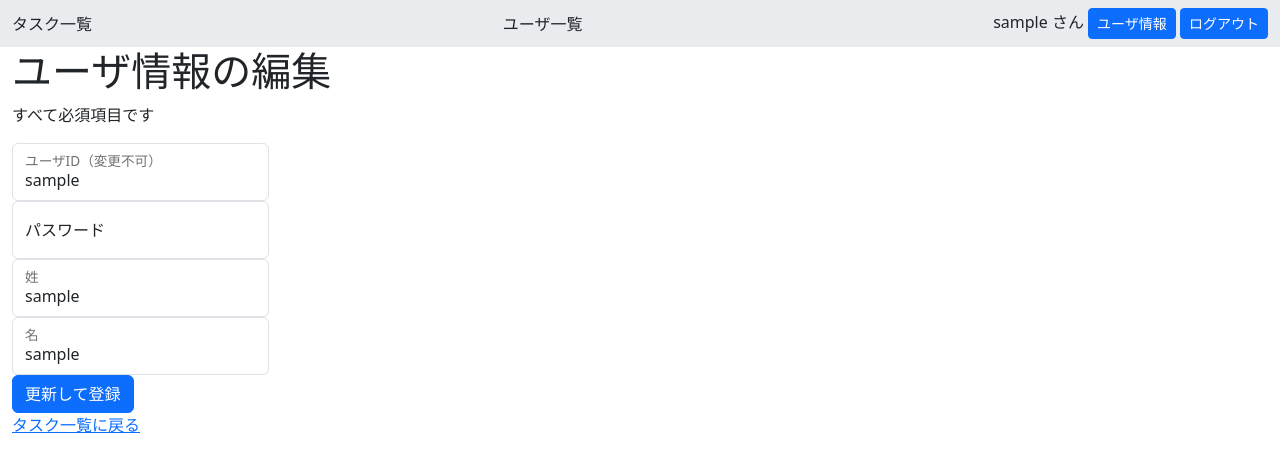
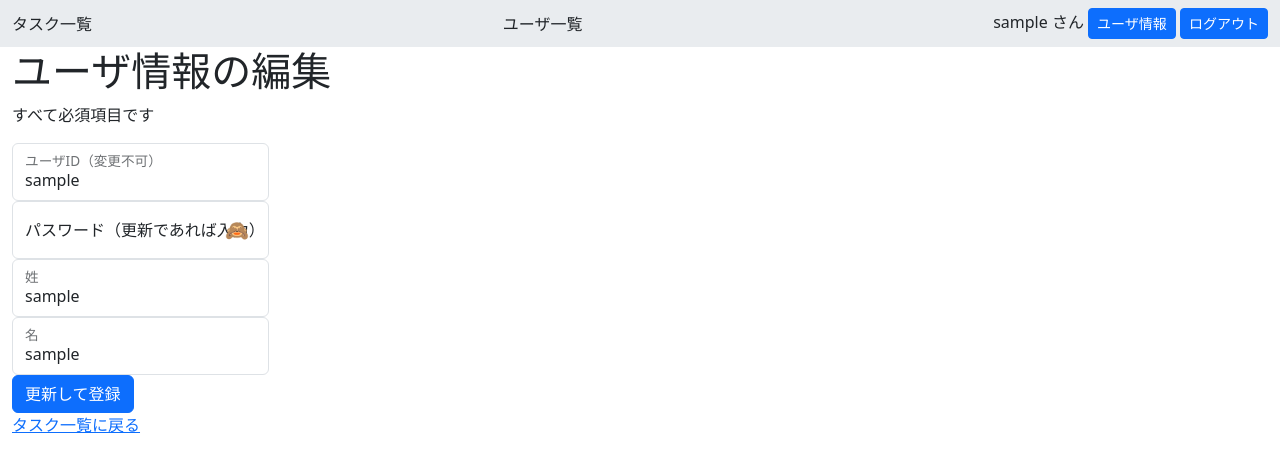
Before and after one commit to s25g2120/flask-face-app, a Flask app: page /update_user in a window 1280 px wide. Shown: the top 472 px of the page. Run offline with Flask 3, Linux system fonts and the light colour scheme; the visitor is signed in with stand-in values (Sample User, id 1).

Commit message:
11/18 ver3

```diff
--- a/app.py
+++ b/app.py
@@ -2,6 +2,7 @@ from flask import Flask, flash, redirect, render_template, request
 from flask_login import LoginManager, current_user, login_required, login_user, logout_user
 from flask_migrate import Migrate
 from models import Task, User, db
+from werkzeug.security import check_password_hash, generate_password_hash
 
 app = Flask(__name__)
 app.config["SQLALCHEMY_DATABASE_URI"] = "mysql+pymysql://db_user:db_password@localhost/app_db"  # 接続先DBを定義
--- a/templates/update_user.html
+++ b/templates/update_user.html
@@ -17,8 +17,18 @@
         <div class="col-auto">
             <div class="form-floating">
                 <input class="form-control" type="password" name="password" id="password" placeholder="新しいパスワードを入力...">
-                <label for="password" class="col-form-label">パスワード</label>
+                <label for="password" class="col-form-label">パスワード（更新であれば入力）</label>
+                <button type="button" onmousedown="showPassword()" onmouseup="hidePassword()" onmouseleave="hidePassword()" class="btn btn-outline-secondary position-absolute top-50 end-0 translate-middle-y me-2" onclick="togglePassword()" style="position: absolute; top: 50%; right: 10px; transform: translateY(-50%); background: none; border: none; font-size: 1.2rem; cursor: pointer; z-index: 2;">🙈</button>
             </div>
+            <script>
+            function showPassword() {
+                document.getElementById("password").type = "text";
+            }
+            function hidePassword() {
+                document.getElementById("password").type = "password";
+            }
+            </script>
+
         </div>
     </div>
     <div class="row">
```
